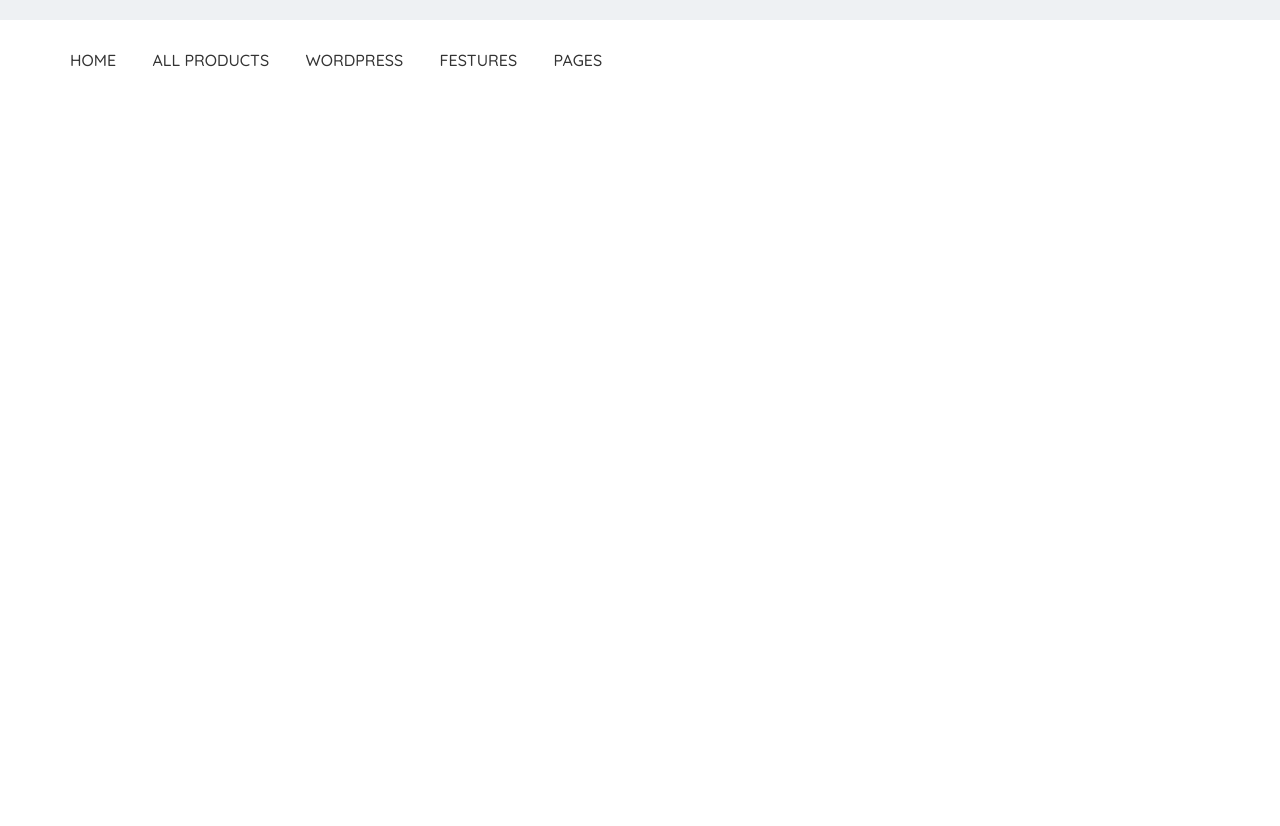
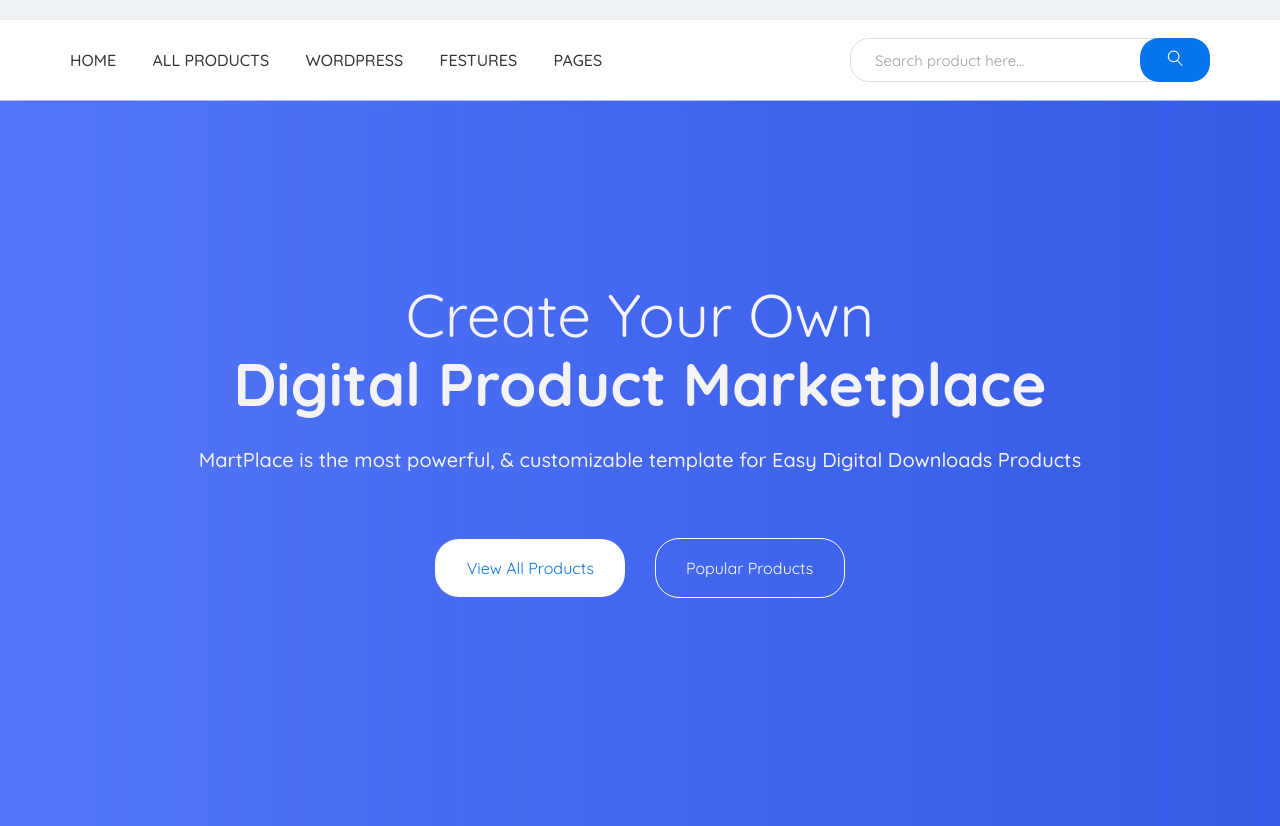
Before and after one commit to nicc-s1939/MartPlace, a website: page app/index.html in a window 1280 px wide. Shown: the part 80-906 px from the top of the page. Before the commit the page ends 800 px from the top, so only its background shows below. Drawn offline with nearby package versions, Linux system fonts and the light colour scheme; files that its build step writes are made by us from their sources.

Commit message:
added Create_Your_Own

```diff
--- a/app/index.html
+++ b/app/index.html
@@ -41,12 +41,40 @@
                             <li><a href="#">Pages</a></li>
                         </ul>
                     </nav>
-                    <div class="search__menu"></div>
+                    <div class="search__menu">
+                        <div class="search__inner">
+                            <div class="search__inner-form">
+                                <form >
+                                    <input type="text" placeholder="Search product here..." required>
+                                    <button type="submit">
+                                        <img src="images/icons/search.png" alt="">
+                                    </button>
+                                </form>
+                            </div>
+                        </div>
+                    </div>
                 </div>
             </div>
         </div>
+    </header>
 
-    </header>
+    <section class="Create_Your_Own" style="background-image: url(images/Create_Your_Own-bg.jpg);">
+        <div class="container">
+            <div class="Create_Your_Own__inner">
+                <div class="Create_Your_Own__inner-title">
+                    <p>Create Your Own</p>
+                    <span>Digital Product Marketplace</span>
+                </div>
+                <div class="Create_Your_Own__inner-text">
+                    MartPlace is the most powerful, & customizable template for Easy Digital Downloads Products
+                </div>
+                <div class="Create_Your_Own__inner-btn">
+                    <a class="" href="#">View All Products</a>
+                    <a class="inversion" href="#">Popular Products</a>
+                </div>
+            </div>
+        </div>
+    </section>
 
     <script src="https://ajax.googleapis.com/ajax/libs/jquery/3.5.1/jquery.min.js"></script>
     <script src="js/libs.min.js"></script>
--- a/app/scss/_fonts.scss
+++ b/app/scss/_fonts.scss
@@ -1,9 +1,9 @@
-@font-face{
-font-family: 'Quicksand', sans-serif;
+// font-family: 'Quicksand', sans-serif;
 //Light 300
 //Regular 400
 //Medium 500
 //Bold 700
 //font-weight: 400;
-font-display: swap; // если нет такого шрифта у пользователя, временный шрифт системы
+.body{
+    font-display: swap;// если нет такого шрифта у пользователя, временный шрифт системы
 }
--- a/app/scss/_global.scss
+++ b/app/scss/_global.scss
@@ -16,6 +16,9 @@
     padding: 0;
     list-style: none;
 }
+p{
+    margin: 0;
+}
 body{
     font-family: 'Quicksand', sans-serif;
 }
--- a/app/scss/style.scss
+++ b/app/scss/style.scss
@@ -5,7 +5,6 @@
 
 
 //header start
-
 .header__top{
     background-color: #eef1f3;
 }
@@ -53,3 +52,92 @@
         }
     }
 }
+.search__inner-form{
+    min-width: 360px;
+    position: relative;
+    font-size: 15px;
+    font-weight: 400;
+    input{
+        border: 1px solid #d9dfe5;
+        border-radius: 19px;
+        width: 100%;
+        height: 44px;
+        display: block;
+        outline: none;
+        padding-left: 24px;
+        padding-right: 72px;
+        &::placeholder{
+            color: #999ea4;
+        }
+        /*input*/&:focus {
+        border: 1px solid #0674ec;
+        border-radius: 19px;
+        }
+    }
+    button{
+        background-color: #0674ec;
+        border-radius: 19px;
+        border: none;
+        position: absolute;
+        width: 70px;
+        height: 44px;
+        top: 0;
+        right: 0;
+        &:focus {
+            border: 2px solid #999ea4;
+            border-radius: 19px;
+            outline: none;
+        }
+    }
+}
+//header end
+
+//Create_Your_Own start
+.Create_Your_Own{
+    width: 100%;
+    min-height: 726px;
+    font-weight: 400;
+    background-repeat: no-repeat;
+    background-size: cover;
+    background-position: center;
+}
+.Create_Your_Own__inner{
+    color: #f3f3f8;
+    padding: 180px 0 90px;
+    text-align: center;
+}
+.Create_Your_Own__inner-title{
+    & p{
+        font-size: 60px;
+    }
+    & span{
+        font-weight: 700;
+        font-size: 60px;
+    }
+    margin-bottom: 30px;
+}
+.Create_Your_Own__inner-text{
+    font-size: 20px;
+    font-weight: 500;
+    margin-bottom: 67px;
+}
+.Create_Your_Own__inner-btn{
+    a{
+    font-size: 16px;
+    width: 190px;
+    background-color: #fff;
+    border-radius: 24px;
+    padding: 20px 30px;
+    color: #0674ec;
+    }
+    .inversion{
+    color: #fff;
+    background-color: rgba(0, 0, 0, 0);
+    border: 1px solid #fff;
+    margin-left: 25px;
+    }
+}
+
+
+
+//Create_Your_Own end
```
Also changed, not shown: app/images/Create_Your_Own-bg.jpg (added), app/images/icons/search.png (added).
